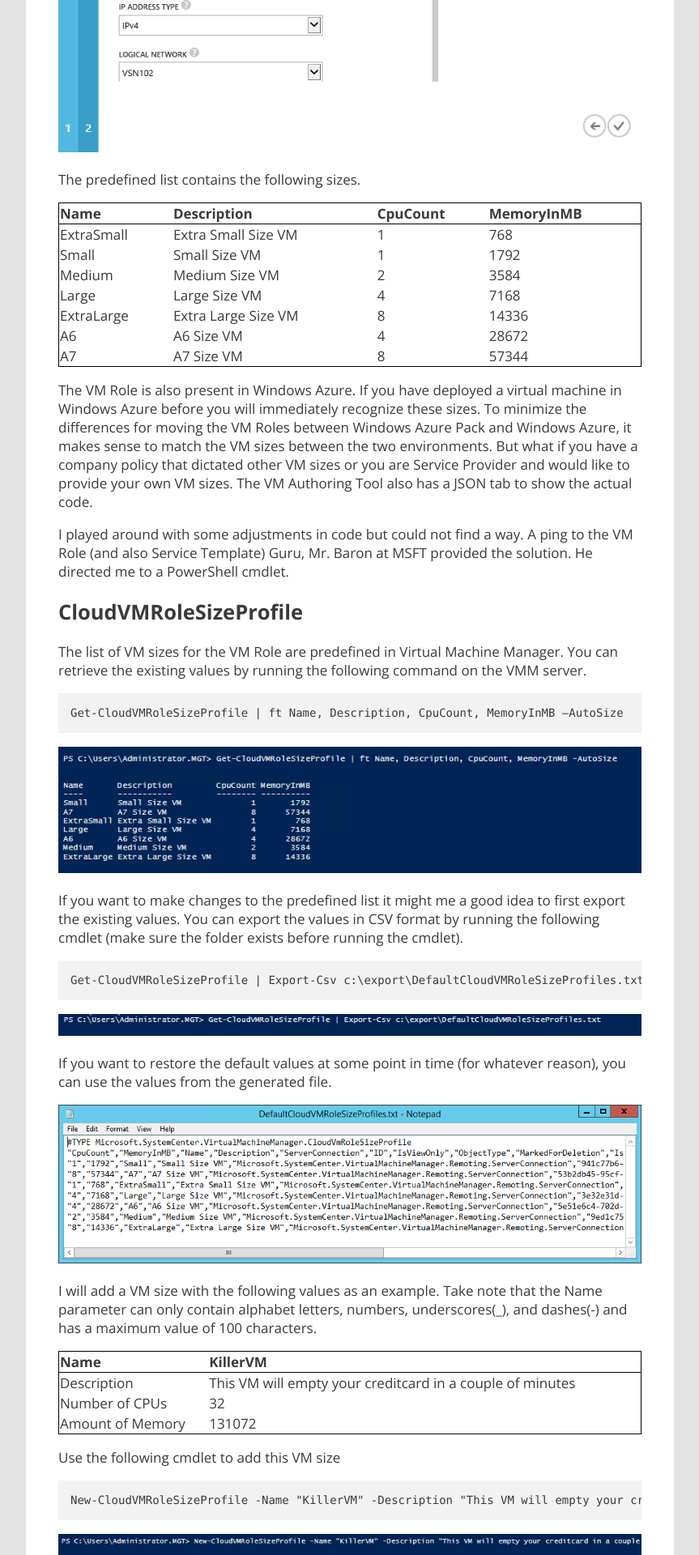
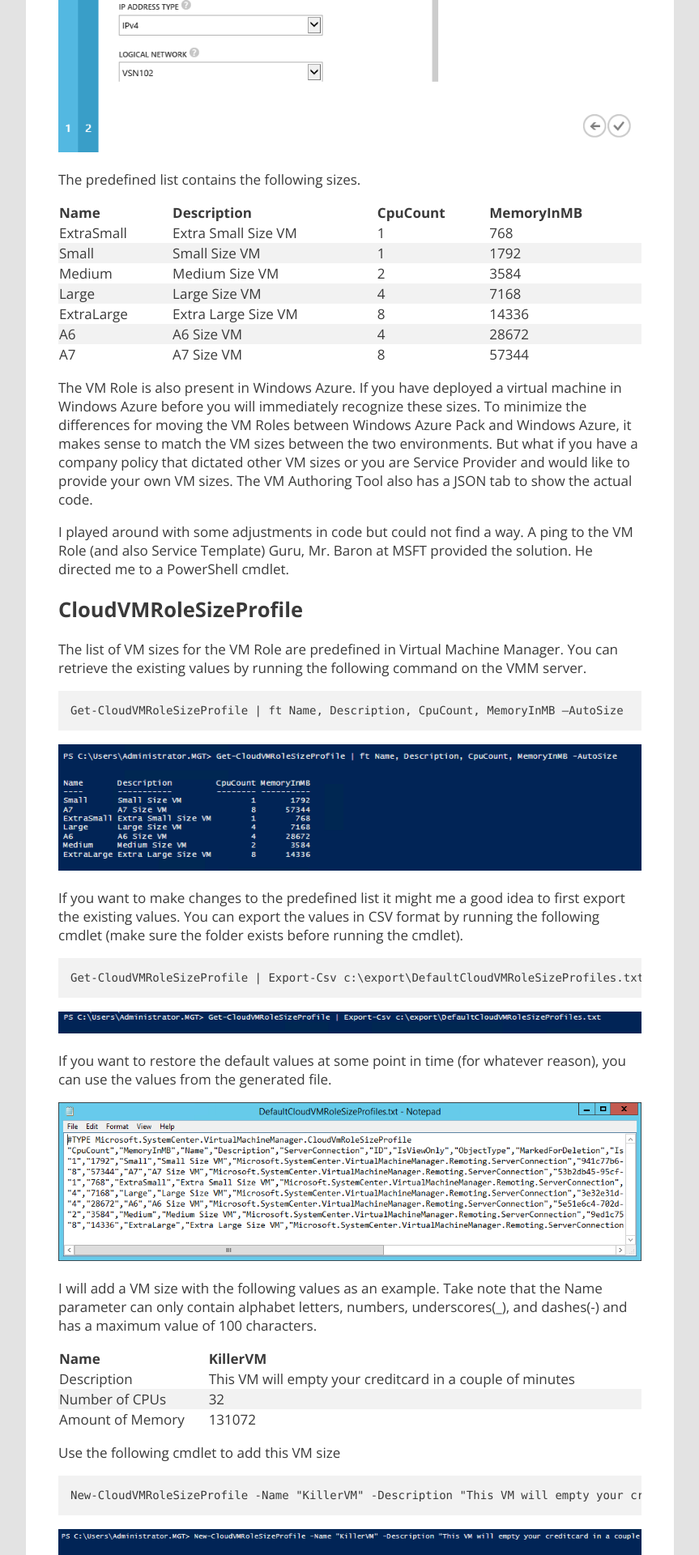
Before and after one commit to marcvaneijk/marcvaneijk.old, a Jekyll site: the page built from _posts/2014-03-09-vmrolesize.md, in a window 1280 px wide. Shown: the part 1897-3817 px from the top of the page at 81% size, without its empty margins (58-921 px from the left). Built offline with Jekyll 4.4.1, drawn with Linux system fonts in a browser that asks for light colours; nearby versions of some CDN libraries.

Commit message:
Update content.css

```diff
--- a/css/content.css
+++ b/css/content.css
@@ -51,9 +51,7 @@ table {
   border-collapse: collapse;
  }
 
-table, thead, tbody {
-  border: 1px solid black;
- }
+tr:nth-child(even) {background-color: #f2f2f2}
 
 /* Index */
 .contentIndexUl {
```
